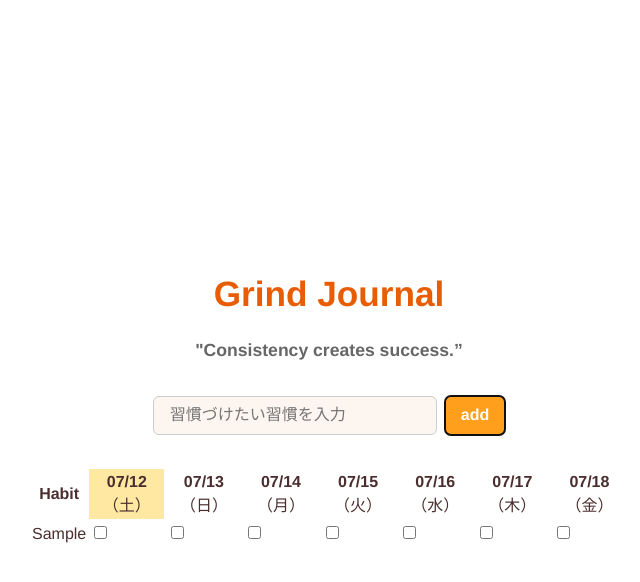
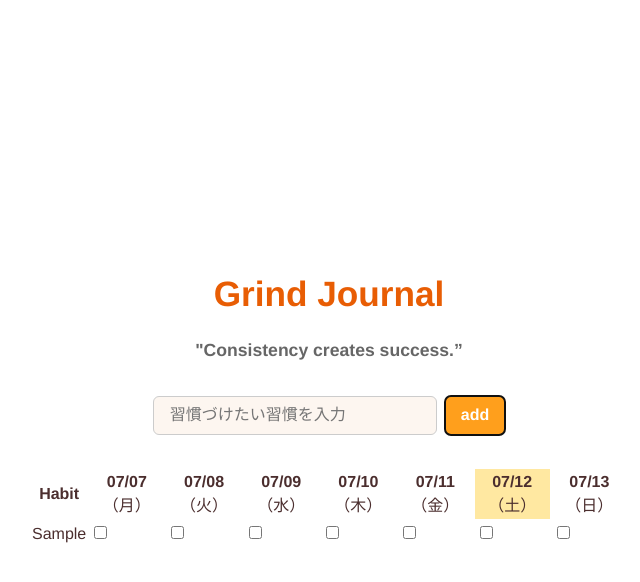
Before and after one commit to Atsulabo/-MyHabitTracker-React-App, a React (Vite) app: page / in a window 1280 px wide. Both pictures are taken after typing "Sample" into the empty fields and a click on the button "add". Shown: the top 582 px of the page, without its empty margins (311-951 px from the left). Built offline with nearby package versions, Linux system fonts and the light colour scheme.

Commit message:
今日の日付に色がつかないのを修正

```diff
--- a/src/App.tsx
+++ b/src/App.tsx
@@ -21,26 +21,32 @@ function App() {
     }
   };
 
-const getCurrentWeekDates = (): string[] => {
-  const today = new Date();
-  const weekDates: string[] = [];
+  // 曜日を固定で並べる
+const weekdays = ['月', '火', '水', '木', '金', '土', '日'];
 
-  // 日本語の曜日
-  const weekdays = ['日', '月', '火', '水', '木', '金', '土'];
+// 今日の曜日インデックス（0:日〜6:土）
+const today = new Date();
+const todayIndex = (today.getDay() + 6) % 7; // 日曜始まりを月曜始まりに補正
+
+// 月〜日順に日付を計算
+const getWeekDates = (): string[] => {
+  const base = new Date();
+  const dates: string[] = [];
 
   for (let i = 0; i < 7; i++) {
-    const date = new Date(today);
-    date.setDate(today.getDate() + i);
+    const d = new Date(base);
+    // 月曜を基準に各曜日を計算（今日の曜日からずらす）
+    d.setDate(base.getDate() - todayIndex + i);
 
-    const month = String(date.getMonth() + 1).padStart(2, '0');
-    const day = String(date.getDate()).padStart(2, '0');
-    const weekday = weekdays[date.getDay()];
+    const month = String(d.getMonth() + 1).padStart(2, '0');
+    const day = String(d.getDate()).padStart(2, '0');
 
-    weekDates.push(`${month}/${day}（${weekday}）`);
+    dates.push(`${month}/${day}（${weekdays[i]}）`);
   }
 
-  return weekDates;
+  return dates;
 };
+
 
   // 🔸 トグルチェック
   const toggleCheck = (habit: string, day: string) => {
@@ -52,8 +58,8 @@ const getCurrentWeekDates = (): string[] => {
       },
     }));
   };
-  const weekDates = getCurrentWeekDates();
-  const todayStr = weekDates[0]; // 今日のセルにハイライトつけるなら
+  const weekDates = getWeekDates();
+  const todayStr = weekDates[todayIndex]; // 今日のセルにハイライトつけるなら
 
   return (
     <div className="skin">
@@ -87,7 +93,7 @@ const getCurrentWeekDates = (): string[] => {
               {weekDates.map((dateStr) => (
                 <th
                   key={dateStr}
-                  className={dateStr === weekDates[0] ? 'highlight' : ''}
+                  className={dateStr === weekDates[todayIndex] ? 'highlight' : ''}
                 >
                   {dateStr}
                 </th>
```
